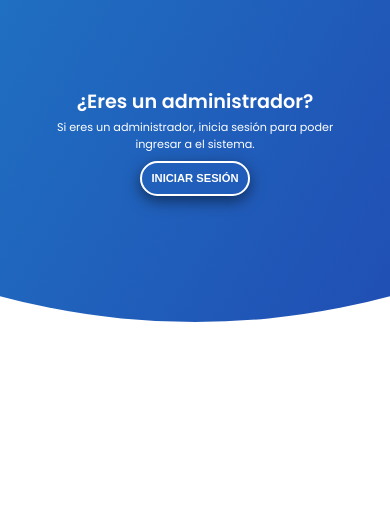
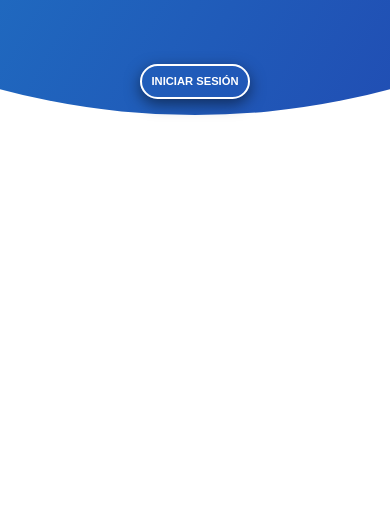
Before and after one commit to Proyecto-Exposistemas/RegistroExposistemas, a PHP site: page /index.html in a window 390 px wide. Shown: the top 521 px of the page. Run offline with PHP 8.4, Linux system fonts and the light colour scheme; some libraries are stand-ins or nearby versions.

Commit message:
Reacomodo de leyendas

```diff
--- a/css/login.css
+++ b/css/login.css
@@ -437,7 +437,7 @@ form.sign-in-form {
   }
 
   .container:before {
-    bottom: 72%;
+    bottom: 90%;
     left: 50%;
   }
 
@@ -446,12 +446,27 @@ form.sign-in-form {
     left: 50%;
   }
 
-  .mensaje{
+  .mensaje1{
     display: none;
   }
 
-  .second{
+  .boton1{
     margin-top: 275px;
+  }
+
+  #panel1{
+    margin-top: -125px;
+  }
+  #panel2{
+    margin-top: 20px;
+  }
+
+  .mensaje2{
+    margin-top: 5px;
+    margin-bottom: 15px;
+  }
+  .texto2{
+    display: none;
   }
 }
 
--- a/index.html
+++ b/index.html
@@ -10,7 +10,7 @@
 </head>
 
 <body>
-  <div class="container">
+  <div class="container" id="circulo">
     <div class="forms-container">
       <div class="signin-signup">
 
@@ -123,26 +123,24 @@
     </div>
 
     <div class="panels-container">
-      <div class="panel left-panel">
+      <div class="panel left-panel" id="panel1">
         <div class="content">
-          <h3>¿Eres un administrador?</h3>
-          <p>
-            Si eres un administrador, inicia sesión para poder ingresar a el sistema.
-          </p>
-          <button class="btn transparent" id="sign-up-btn">
+          <h3 class="mensaje1">¿Eres un administrador?</h3>
+          <p class="mensaje1">Si eres un administrador, inicia sesión para poder ingresar a el sistema.</p>
+          <button class="btn transparent boton1" id="sign-up-btn">
             Iniciar sesión
           </button>
         </div>
         <img src="img/cross-platform-software-animate.svg" class="image" alt="" />
       </div>
 
-      <div class="panel right-panel">
+      <div class="panel right-panel" id="panel2">
         <div class="content">
-          <h3 class="mensaje">¿No eres un administrador?</h3>
-          <p class="mensaje">
+          <h3 class="mensaje2">¿No eres un administrador?</h3>
+          <p class="texto2">
             Puedes regresar a la pestaña de registro desde el siguiente botón para completar el ingreso de tus datos
           </p>
-          <button class="btn transparent second" id="sign-in-btn" style="margin-bottom: -85px;">
+          <button class="btn transparent boton2" id="sign-in-btn" style="margin-bottom: -85px;">
             Iniciar sesión
           </button>
         </div>
--- a/js/campos.js
+++ b/js/campos.js
@@ -12,6 +12,8 @@ let inputFuncion = document.getElementById("cajaFuncion")
 
 let botonEnviar = document.getElementById("enviar")
 
+let circulo = document.getElementById("circulo")
+
 identidad.addEventListener("change", function() {
     seleccion = identidad.value
 
@@ -24,6 +26,9 @@ identidad.addEventListener("change", function() {
         inputRfc.style.display = "none"
         inputProcedencia.style.display = "none"
         inputFuncion.style.display = "none"
+
+        /* Modifica la propiedad de un media qwery */
+        circulo.style.width = "100%"
     }
     else if(seleccion == "2") {
         inputRol.style.display = "none"
```
